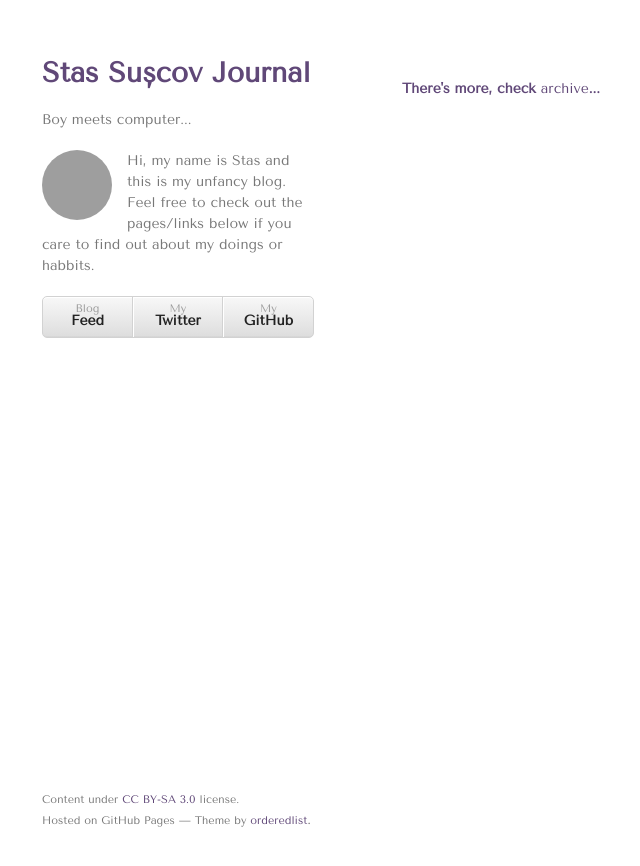
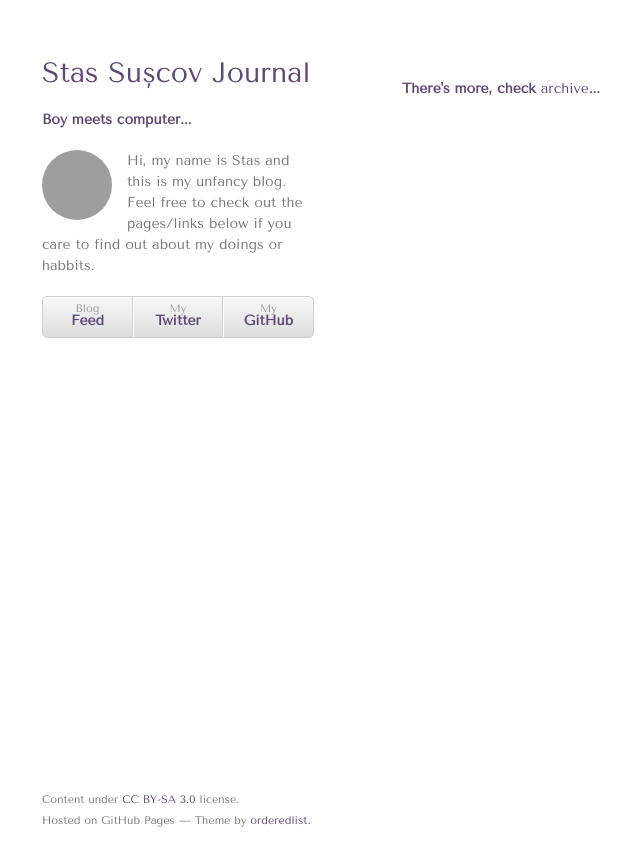
Before and after one commit to stas/stas.github.com, a Jekyll site: the page built from index.html, in a window 1280 px wide. Shown: the top 866 px of the page, without its empty margins (168-808 px from the left). Built offline with Jekyll 4.4.1, drawn with Linux system fonts in a browser that asks for light colours; grey boxes are pictures that could not be loaded.

Commit message:
Updated layout a bit.

```diff
--- a/_layouts/default.html
+++ b/_layouts/default.html
@@ -18,13 +18,13 @@
   <body>
     <div class="wrapper">
       <header>
-        <h1>{{ site.title }}</h1>
-        <p>{{ site.tagline }}</p>
+        <h1><a href="{{ site.uri }}">{{ site.title }}</a></h1>
+        <h4>{{ site.tagline }}</h4>
         <p class="view">
           <img class="face" src="{{ site.face }}" alt="{{ site.face_alt }}">
           {{ site.intro }}
         </p>
-        <ul>
+        <ul class="links">
           <li>{{ site.button_left }}</li>
           <li>{{ site.button_mid }}</li>
           <li>{{ site.button_right }}</li>
```
